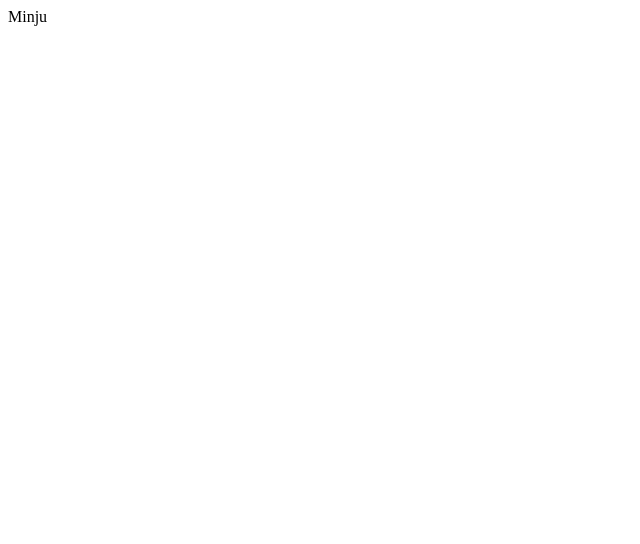
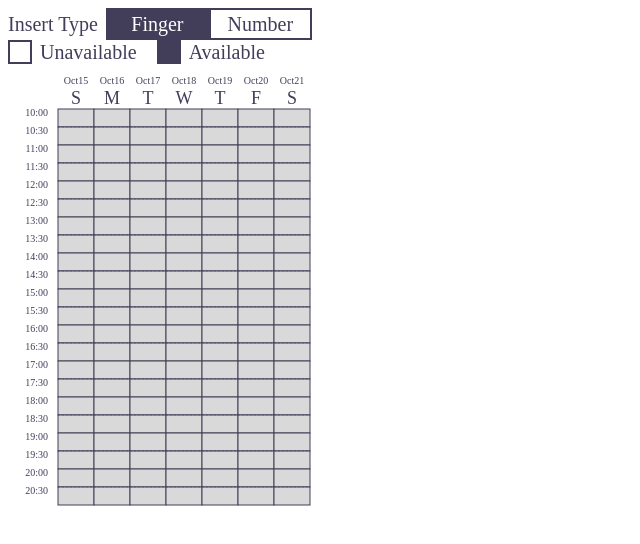
Before and after one commit to 4LineThon/Frontend, a React (Create React App) app in the folder frontend/: page /minju in a window 1280 px wide. Shown: the top 544 px of the page, without its empty margins (0-640 px from the left). Built offline with nearby package versions, Linux system fonts and the light colour scheme.

Commit message:
calendar

```diff
--- a/frontend/package.json
+++ b/frontend/package.json
@@ -14,7 +14,7 @@
     "web-vitals": "^2.1.4"
   },
   "scripts": {
-    "start": "react-scripts start",
+    "start":  "set NODE_OPTIONS=--openssl-legacy-provider && react-scripts start",
     "build": "react-scripts build",
     "test": "react-scripts test",
     "eject": "react-scripts eject"
--- /dev/null
+++ b/frontend/src/minju/Calendar.js
@@ -0,0 +1,131 @@
+import React, { useState } from "react";
+
+const days = ["S", "M", "T", "W", "T", "F", "S"];
+const dates = ["Oct15", "Oct16", "Oct17", "Oct18", "Oct19", "Oct20", "Oct21"];
+const times = [
+  "10:00", "10:30", "11:00", "11:30", "12:00", "12:30", "13:00",
+  "13:30", "14:00", "14:30", "15:00", "15:30", "16:00", "16:30",
+  "17:00", "17:30", "18:00", "18:30", "19:00", "19:30", "20:00", "20:30",
+];
+
+const Calendar = () => {
+  const [gridState, setGridState] = useState(
+    Array(22).fill().map(() => Array(7).fill(false))
+  );
+  const [isDragging, setIsDragging] = useState(false);
+  const [currentState, setCurrentState] = useState(false); // 드래그 상태를 유지하기 위한 상태
+
+  const handleMouseDown = (timeIndex, dayIndex) => {
+    setIsDragging(true);
+    const newState = !gridState[timeIndex][dayIndex];
+    setCurrentState(newState);
+    toggleCell(timeIndex, dayIndex, newState);
+  };
+
+  const handleMouseOver = (timeIndex, dayIndex) => {
+    if (isDragging) {
+      toggleCell(timeIndex, dayIndex, currentState);
+    }
+  };
+
+  const handleMouseUp = () => {
+    setIsDragging(false);
+  };
+
+  const toggleCell = (timeIndex, dayIndex, state) => {
+    setGridState(prevGrid =>
+      prevGrid.map((row, rowIndex) =>
+        row.map((cell, cellIndex) =>
+          rowIndex === timeIndex && cellIndex === dayIndex ? state : cell
+        )
+      )
+    );
+  };
+
+  return (
+    <svg
+      width="320"
+      height="700"
+      viewBox="0 0 320 700"
+      xmlns="http://www.w3.org/2000/svg"
+      onMouseUp={handleMouseUp}
+    >
+      {/* 날짜와 요일 표시 */}
+      {dates.map((date, i) => (
+        <text
+          key={i}
+          x={68 + i * 36}
+          y="20"
+          textAnchor="middle"
+          fontSize="10"
+          fill="#423E59"
+        >
+          {date}
+        </text>
+      ))}
+      {days.map((day, i) => (
+        <text
+          key={i}
+          x={68 + i * 36}
+          y="40"
+          textAnchor="middle"
+          fontSize="18"
+          fill="#423E59"
+        >
+          {day}
+        </text>
+      ))}
+
+      {/* 시간 표시 */}
+      {times.map((time, i) => (
+        <text
+          key={i}
+          x="40"
+          y={52 + i * 18}
+          textAnchor="end"
+          fontSize="10"
+          fill="#423E59"
+        >
+          {time}
+        </text>
+      ))}
+
+      {/* 그리드 생성 */}
+      {Array(22).fill().map((_, timeIndex) =>
+        days.map((_, dayIndex) => (
+          <g
+            key={`${timeIndex}-${dayIndex}`}
+            onMouseDown={() => handleMouseDown(timeIndex, dayIndex)}
+            onMouseOver={() => handleMouseOver(timeIndex, dayIndex)}
+          >
+            <rect
+              x={50 + dayIndex * 36}
+              y={45 + timeIndex * 18}
+              width="36"
+              height="18"
+              fill={gridState[timeIndex][dayIndex] ? "#423E59" : "#D9D9D9"}
+              fillOpacity={gridState[timeIndex][dayIndex] ? 0.8 : 1}
+              stroke="#423E59"
+              strokeWidth="1"
+            />
+
+            {/* 점선 추가 */}
+            {timeIndex % 2 === 1 && (
+              <line
+                x1={50 + dayIndex * 36}
+                y1={63 + (timeIndex - 1) * 18}
+                x2={86 + dayIndex * 36}
+                y2={63 + (timeIndex - 1) * 18}
+                stroke="#423E59"
+                strokeDasharray="2 2"
+                strokeWidth="0.5"
+              />
+            )}
+          </g>
+        ))
+      )}
+    </svg>
+  );
+};
+
+export default Calendar;
--- a/frontend/src/minju/Minju.js
+++ b/frontend/src/minju/Minju.js
@@ -1,7 +1,17 @@
 import React from "react";
+import Calendar from "./Calendar.js";
+import InsertType from './insertType';
+import IsAvailable from './isAvailable';
 
 const Minju = () => {
-  return <div>Minju</div>;
+  return (
+    <div>
+      <InsertType/>
+      <IsAvailable/>
+      <Calendar/>
+
+    </div>
+  );
 };
 
 export default Minju;
--- /dev/null
+++ b/frontend/src/minju/insertType.js
@@ -0,0 +1,76 @@
+import React, { useState } from 'react';
+
+const InsertType = () => {
+  const [selected, setSelected] = useState('Finger'); // 기본 선택을 'Finger'로 설정
+
+  return (
+    <div style={styles.container}>
+      <span style={styles.label}>Insert Type</span>
+      <div style={styles.buttonsContainer}>
+        <button
+          style={selected === 'Finger' ? styles.selectedButton : styles.button}
+          onClick={() => setSelected('Finger')}
+        >
+          Finger
+        </button>
+        <button
+          style={selected === 'Number' ? styles.selectedButton : styles.button}
+          onClick={() => setSelected('Number')}
+        >
+          Number
+        </button>
+      </div>
+    </div>
+  );
+};
+
+const styles = {
+  container: {
+    display: 'flex',
+    alignItems: 'center',
+  },
+  label: {
+    color: '#423E59',
+    textAlign: 'center',
+    fontFamily: '"Ibarra Real Nova"',
+    fontSize: '20px',
+    fontWeight: 400,
+    lineHeight: 'normal',
+    marginRight: '8px', // 버튼과 간격 조정
+  },
+  buttonsContainer: {
+    display: 'flex',
+  },
+  button: {
+    width: '103px',
+    height: '32px',
+    backgroundColor: 'transparent',
+    color: '#423E59',
+    fontFamily: '"Ibarra Real Nova"',
+    fontSize: '20px',
+    fontWeight: 400,
+    lineHeight: 'normal',
+    border: '2px solid #423E59',
+    display: 'flex',
+    alignItems: 'center',
+    justifyContent: 'center',
+    cursor: 'pointer',
+  },
+  selectedButton: {
+    width: '103px',
+    height: '32px',
+    backgroundColor: '#423E59',
+    color: '#ffffff',
+    fontFamily: '"Ibarra Real Nova"',
+    fontSize: '20px',
+    fontWeight: 400,
+    lineHeight: 'normal',
+    border: '2px solid #423E59',
+    display: 'flex',
+    alignItems: 'center',
+    justifyContent: 'center',
+    cursor: 'pointer',
+  },
+};
+
+export default InsertType;
--- /dev/null
+++ b/frontend/src/minju/isAvailable.js
@@ -0,0 +1,52 @@
+import React from 'react';
+
+const isAvailable = () => {
+  return (
+    <div style={styles.container}>
+      <div style={styles.indicatorContainer}>
+        <div style={styles.unavailableBox} />
+        <span style={styles.label}>Unavailable</span>
+      </div>
+      <div style={styles.indicatorContainer}>
+        <div style={styles.availableBox} />
+        <span style={styles.label}>Available</span>
+      </div>
+    </div>
+  );
+};
+
+const styles = {
+  container: {
+    display: 'flex',
+    alignItems: 'center',
+    gap: '20px',
+  },
+  indicatorContainer: {
+    display: 'flex',
+    alignItems: 'center',
+  },
+  unavailableBox: {
+    width: '20px',
+    height: '20px',
+    border: '2px solid #423E59',
+    backgroundColor: 'transparent',
+    marginRight: '8px',
+  },
+  availableBox: {
+    width: '20px',
+    height: '20px',
+    border: '2px solid #423E59',
+    backgroundColor: '#423E59',
+    marginRight: '8px',
+  },
+  label: {
+    color: '#423E59',
+    fontFamily: '"Ibarra Real Nova"',
+    fontSize: '20px',
+    fontStyle: 'normal',
+    fontWeight: 400,
+    lineHeight: 'normal',
+  },
+};
+
+export default isAvailable;
```
